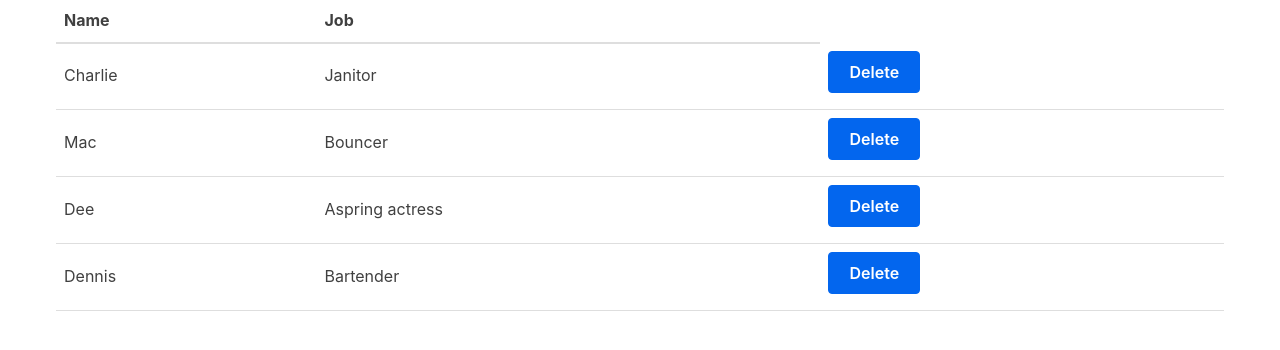
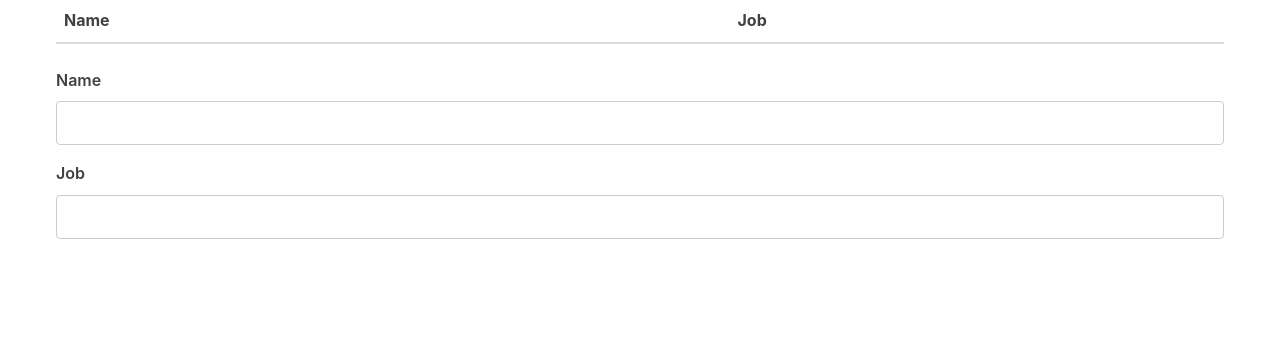
Before and after one commit to AngryGrizzlyBear/ReactPractice, a React (Create React App) app in the folder React/react-tutorial/: page / in a window 1280 px wide. Shown: the top 350 px of the page. Built offline with nearby package versions, Linux system fonts and the light colour scheme.

Commit message:
Added input form.

```diff
--- a/React/react-tutorial/src/App.js
+++ b/React/react-tutorial/src/App.js
@@ -1,28 +1,12 @@
 import React, {Component} from 'react'
 import Table from './table.js'
+import Form from './form.js'
 
 
 class App extends Component {
 
     state = {
-        characters: [
-            {
-                name: 'Charlie',
-                job: 'Janitor',
-            },
-            {
-                name: 'Mac',
-                job: 'Bouncer',
-            },
-            {
-                name: 'Dee',
-                job: 'Aspring actress',
-            },
-            {
-                name: 'Dennis',
-                job: 'Bartender',
-            },
-        ],
+        characters: [],
     };
 
     removeCharacter = index => {
@@ -36,12 +20,13 @@
     };
 
     render() {
-        const { characters } = this.state;
+        const {characters} = this.state;
         return (
             <div className="container">
                 <Table
                     characterData={characters}
                     removeCharacter={this.removeCharacter}/>
+                <Form/>
             </div>
         );
     }
--- /dev/null
+++ b/React/react-tutorial/src/form.js
@@ -0,0 +1,46 @@
+import React, {Component} from 'react'
+
+class Form extends Component {
+    constructor(props) {
+        super(props)
+
+        this.initialState = {
+            name: '',
+            job: '',
+        };
+
+        this.state = this.initialState
+    }
+
+    handleChange = event => {
+        const {name, value} = event.target
+
+        this.setState({
+            [name]: value,
+        })
+    }
+
+    render() {
+        const {name, job} = this.state;
+
+        return (
+            <form>
+                <label>Name</label>
+                <input
+                    type="text"
+                    name="name"
+                    value={name}
+                    onChange={this.handleChange}/>
+                <label>Job</label>
+                <input
+                    type="text"
+                    type="text"
+                    name="job"
+                    value={job}
+                    onChange={this.handleChange}/>
+            </form>
+        )
+    }
+}
+
+export default Form;
```
